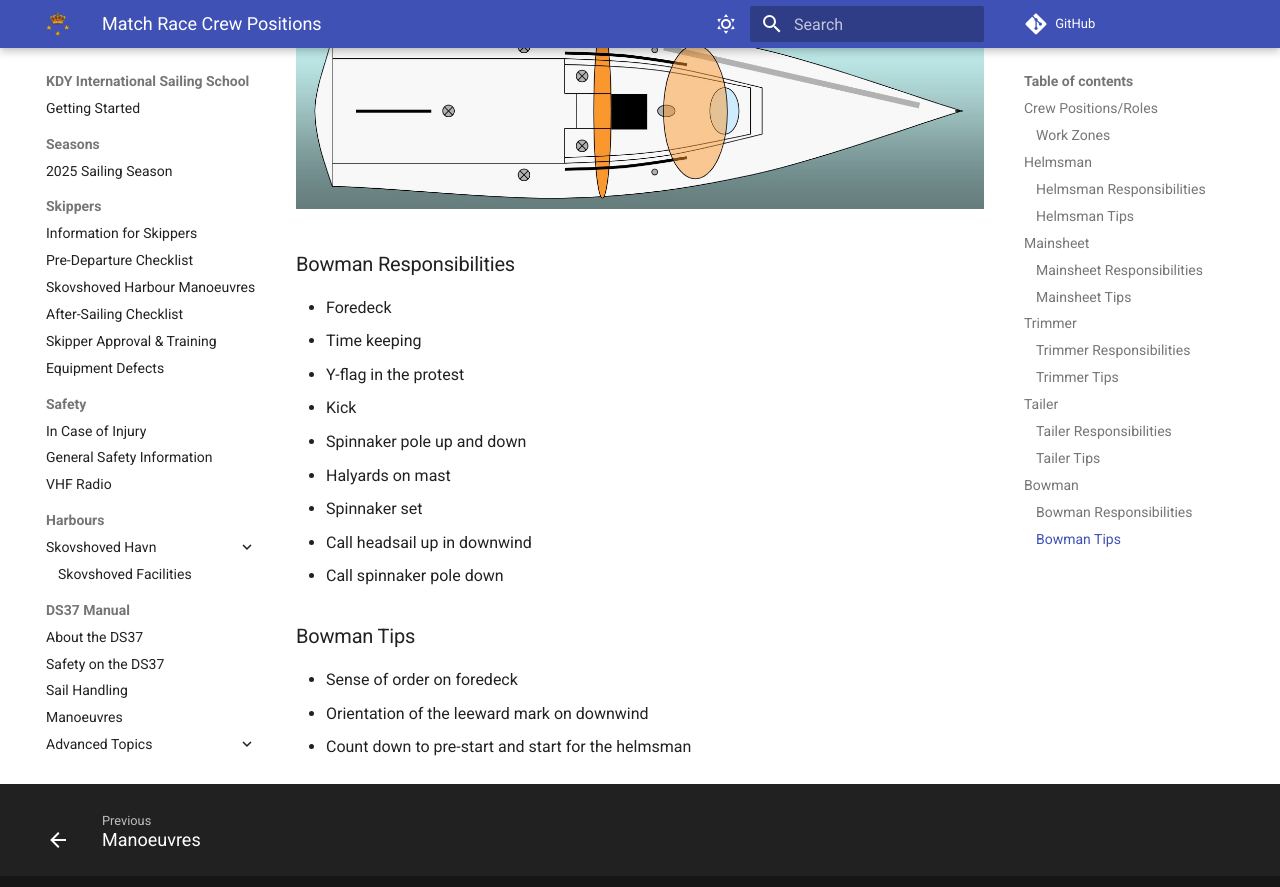
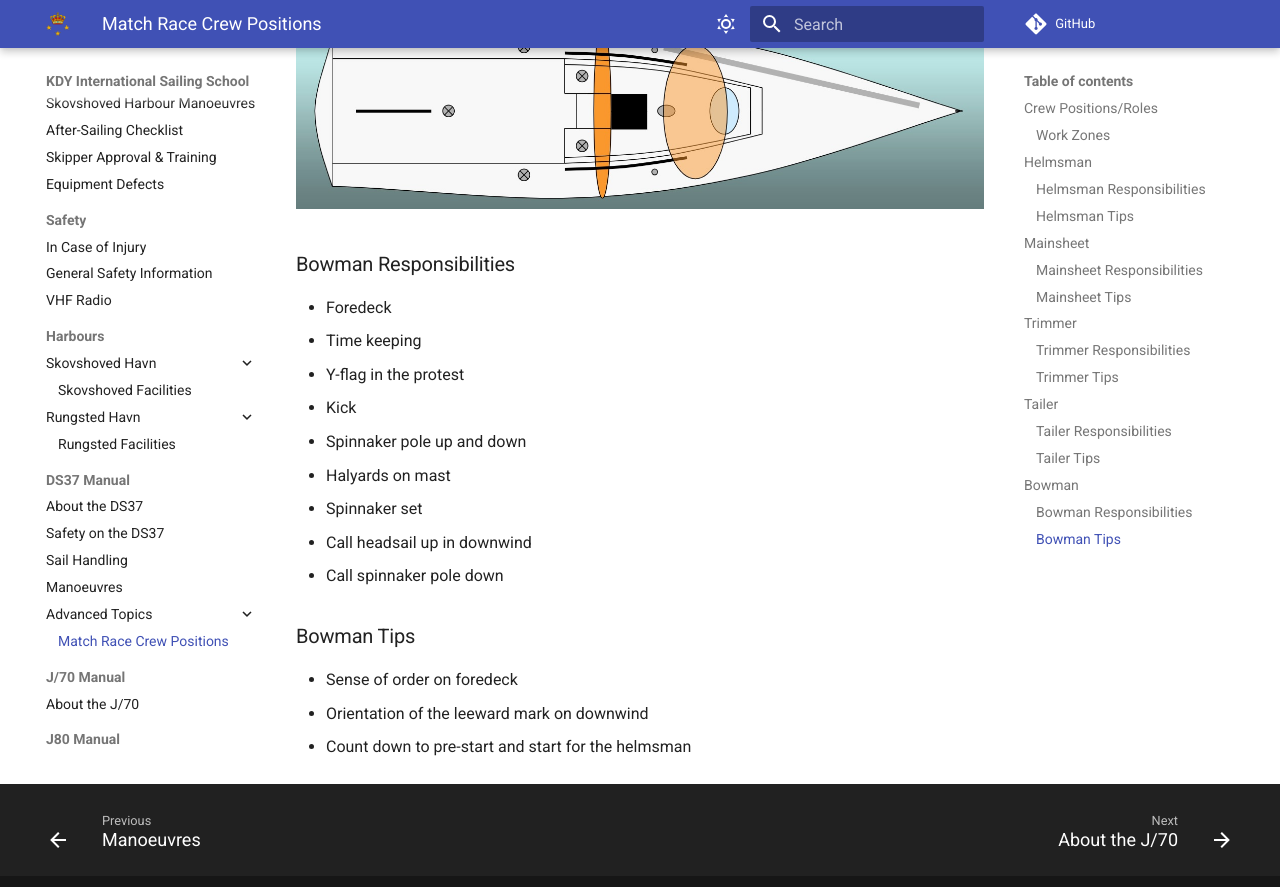
Before and after one commit to x123/kdy-iss, an MkDocs documentation site: the page built from docs/match-race-crew-positions.md, in a window 1280 px wide and 900 px high, scrolled down 4581 px. Shown: the top 887 px of the window. Built offline with MkDocs 1.6.1 and Material for MkDocs 9.7.7, drawn with Linux system fonts in a browser that asks for light colours; comment, search, counter and statistics services are not loaded.

Commit message:
add: create documentation for Rungsted Havn, J/70, J/80, and RIB with specifications

```diff
--- a/mkdocs.yml
+++ b/mkdocs.yml
@@ -62,6 +62,8 @@
   - 'Harbours':
     - 'Skovshoved Havn':
       - 'Skovshoved Facilities': skovshoved.md
+    - 'Rungsted Havn':
+      - 'Rungsted Facilities': rungsted.md
   - 'DS37 Manual':
     - 'About the DS37': the-ds37.md
     - 'Safety on the DS37': ds37-safety.md
@@ -69,3 +71,9 @@
     - 'Manoeuvres': manoeuvres.md
     - 'Advanced Topics':
       - 'Match Race Crew Positions': match-race-crew-positions.md
+  - 'J/70 Manual':
+    - 'About the J/70': the-j70.md
+  - 'J80 Manual':
+    - 'About the J/80': the-j80.md
+  - 'RIB Manual':
+    - 'About the RIB': the-rib.md
```
Also changed, not shown: docs/rungsted.md (added, +7 -0 lines), docs/the-j70.md (added, +19 -0 lines), docs/the-j80.md (added, +19 -0 lines), docs/the-rib.md (added, +25 -0 lines).
